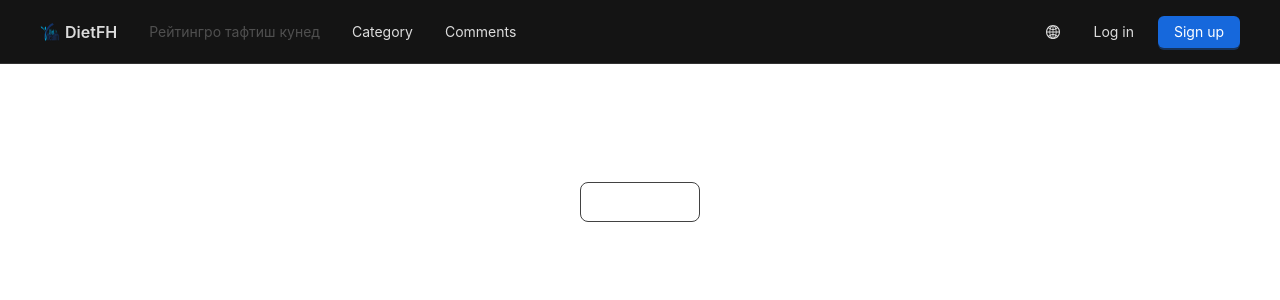
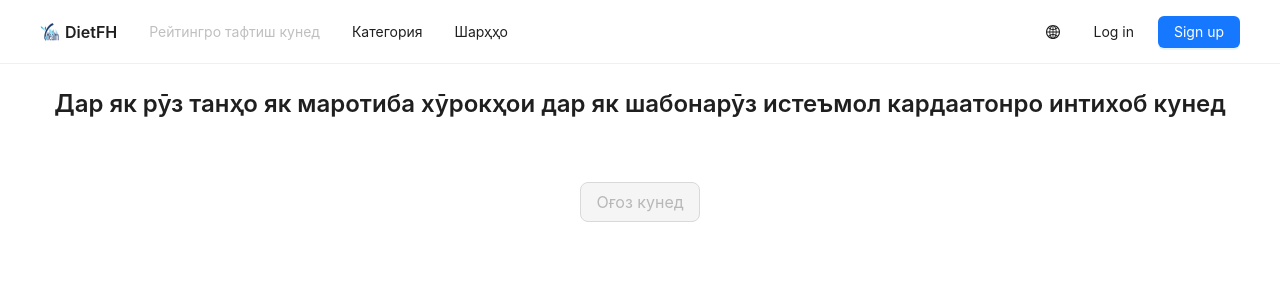
Before and after one commit to Bob142403/ProductForm, a React (Vite) app: page / in a window 1280 px wide. Shown: the top 300 px of the page. Built offline with nearby package versions, Linux system fonts and the light colour scheme.

Commit message:
fsdfsdfsfds

```diff
--- a/src/components/nav-bar/nav-bar.component.tsx
+++ b/src/components/nav-bar/nav-bar.component.tsx
@@ -114,7 +114,7 @@ export default function NavBar() {
       key: "category",
     },
     {
-      label: "Comments",
+      label: language["comments"][lang],
       key: "comments",
     },
   ];
--- a/src/lang/lang.ts
+++ b/src/lang/lang.ts
@@ -220,8 +220,13 @@ export const language = {
     UZB: "Foydalanuvchining tug'ilgan yili ",
   },
   category: {
-    TJK: "Category",
+    TJK: "Категория",
     ENG: "Category",
-    UZB: "Category",
+    UZB: "Turkum",
+  },
+  comments: {
+    TJK: "Шарҳҳо",
+    ENG: "Comment",
+    UZB: "Izoh",
   },
 };
--- a/src/main.tsx
+++ b/src/main.tsx
@@ -1,6 +1,6 @@
 import ReactDOM from "react-dom/client";
 import App from "./App.tsx";
-import { ConfigProvider, theme } from "antd";
+import { ConfigProvider } from "antd";
 import { CategoryProvider } from "./provider/CategoryProvider.tsx";
 import { NavBarProvider } from "./provider/NavBarProvider.tsx";
 import { ToolsProvider } from "./provider/ToolsProvider.tsx";
@@ -11,12 +11,14 @@ ReactDOM.createRoot(document.getElementById("root")!).render(
     <NavBarProvider>
       <CategoryProvider>
         <ConfigProvider
-          theme={{
-            // 1. Use dark algorithm
-            algorithm: theme.darkAlgorithm,
-            // 2. Combine dark algorithm and compact algorithm
-            // algorithm: [theme.darkAlgorithm, theme.compactAlgorithm],
-          }}
+          theme={
+            {
+              // 1. Use dark algorithm
+              // algorithm: theme.darkAlgorithm,
+              // 2. Combine dark algorithm and compact algorithm
+              // algorithm: [theme.darkAlgorithm, theme.compactAlgorithm],
+            }
+          }
         >
           <App />
         </ConfigProvider>
```
